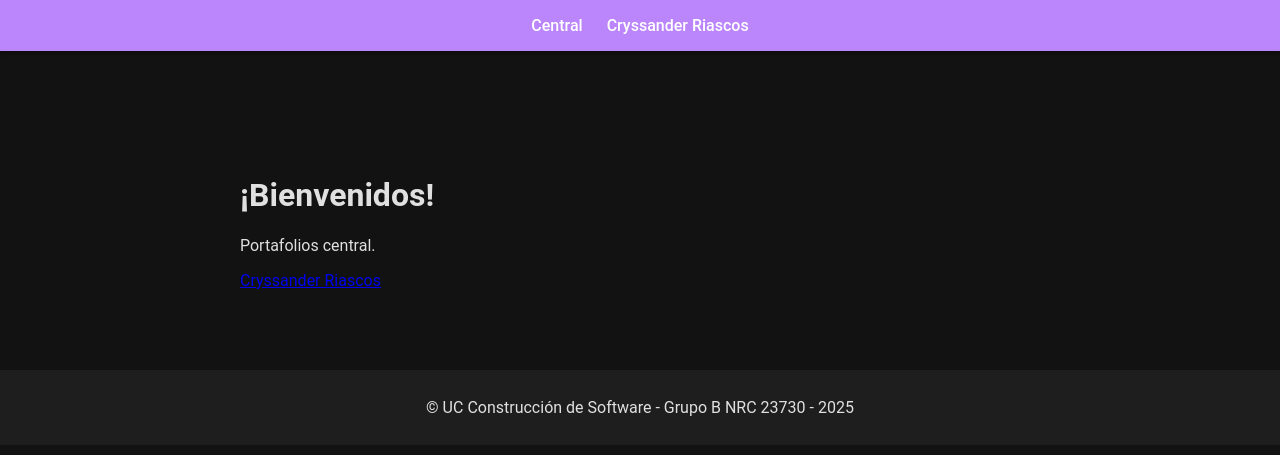
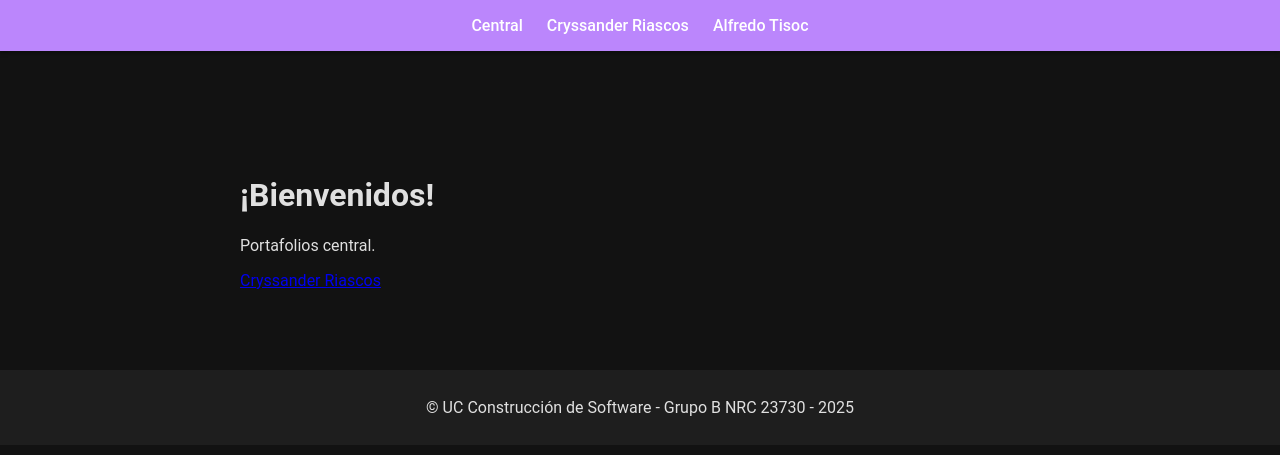
Before and after one commit to rlaricorcontinental/grupo8nrc23730, a Jekyll site: the page built from index.md, in a window 1280 px wide. Shown: the top 455 px of the page. Built offline with Jekyll 4.4.1, drawn with Linux system fonts in a browser that asks for light colours.

Commit message:
Update header.html

```diff
--- a/_includes/header.html
+++ b/_includes/header.html
@@ -3,6 +3,7 @@
         <ul>
             <li><a href="/grupo8nrc23730/">Central</a></li>
             <li><a href="/grupo8nrc23730/TM638231">Cryssander Riascos</a></li>
+            <li><a href="/grupo8nrc23730/LuisAlfredo">Alfredo Tisoc</a></li>
         </ul>
     </nav>
 </header>
```
